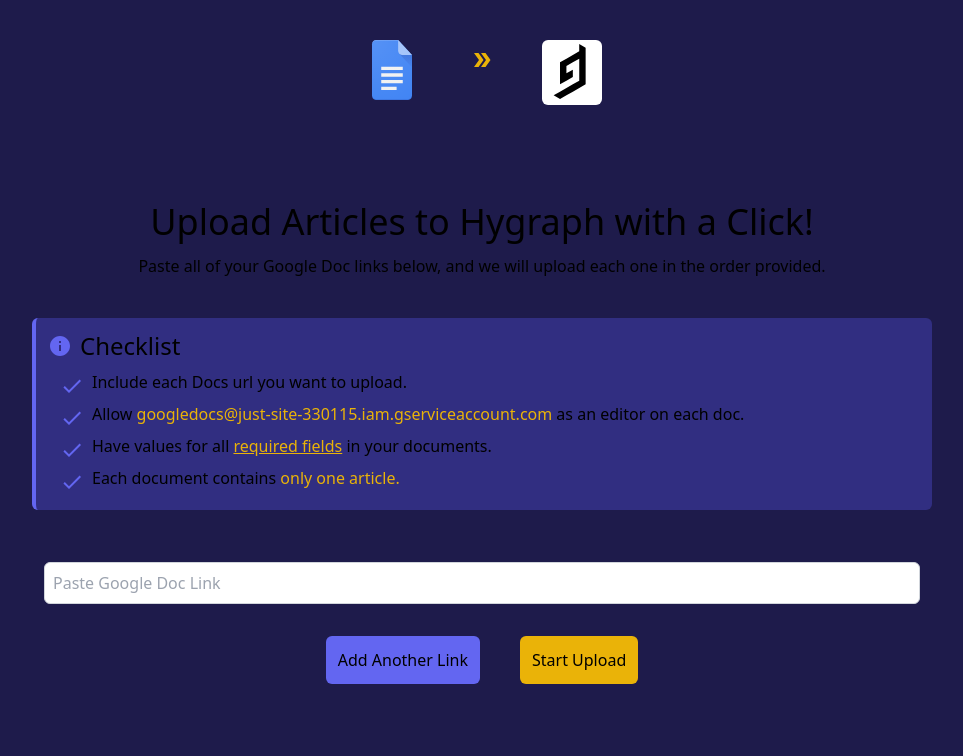
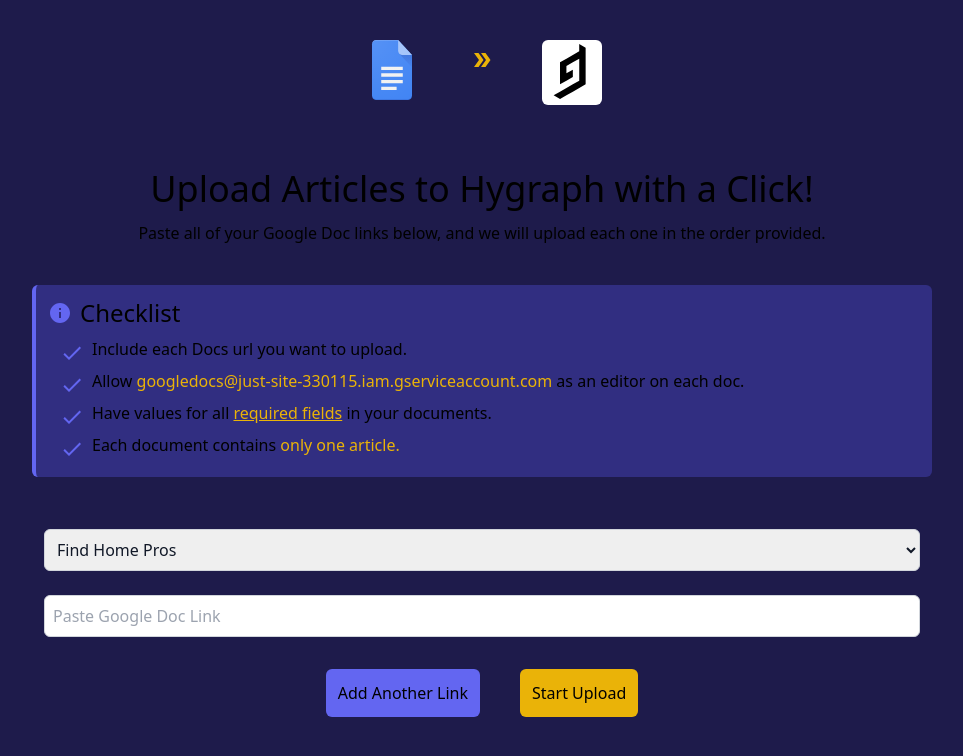
Before and after one commit to vit-the-jedi/hygraph-app, a Next.js app: page / in a window 1280 px wide. Shown: the top 756 px of the page, without its empty margins (158-1121 px from the left). Built offline with nearby package versions, Linux system fonts and the light colour scheme.

Commit message:
added brands to form

```diff
--- a/app/components/DocLinkForm.jsx
+++ b/app/components/DocLinkForm.jsx
@@ -7,12 +7,16 @@
 
 export default function DocLinkForm() {
   const [inputs, setInputs] = useState([{ id: 1, value: '' }]);
+  const [select, updateSelect] = useState('0');
   const router = useRouter();
 
   const handleInputChange = (id, value) => {
     setInputs((prevInputs) =>
       prevInputs.map((input) => (input.id === id ? { ...input, value } : input))
     );
+  };
+  const handleSelectChange = (id, value) => {
+    updateSelect(() => value);
   };
   const addInput = () => {
     const newId = inputs.length > 0 ? Math.max(...inputs.map((input) => input.id)) + 1 : 1;
@@ -27,11 +31,19 @@
   const saveDocLinksAndRedirect = (e) => {
     e.preventDefault();
     const docLinks = Object.values(inputs).map(input => input.value);
-    const query = new URLSearchParams({ docLinks });
-    router.push(`/upload?${query.toString()}`);
+    const query = new URLSearchParams({ docLinks, brand: select });
+    console.log(query.toString());
+    // router.push(`/upload?${query.toString()}`);
   }
   return (
     <form className="grid my-3">
+        <div className="m-3">
+          <select id="brand-picker" className="w-full border p-2 border-gray-300 text-gray-900 rounded-md"
+          onChange={(e) => handleSelectChange(select.id, e.target.value)}>
+            <option value='0'>Find Home Pros</option>
+            <option value='1'>Protect</option>
+          </select>
+        </div>
         {inputs.map((input, i, arr) => (
           <div key={i} className="flex m-3 relative">
           <input
```
